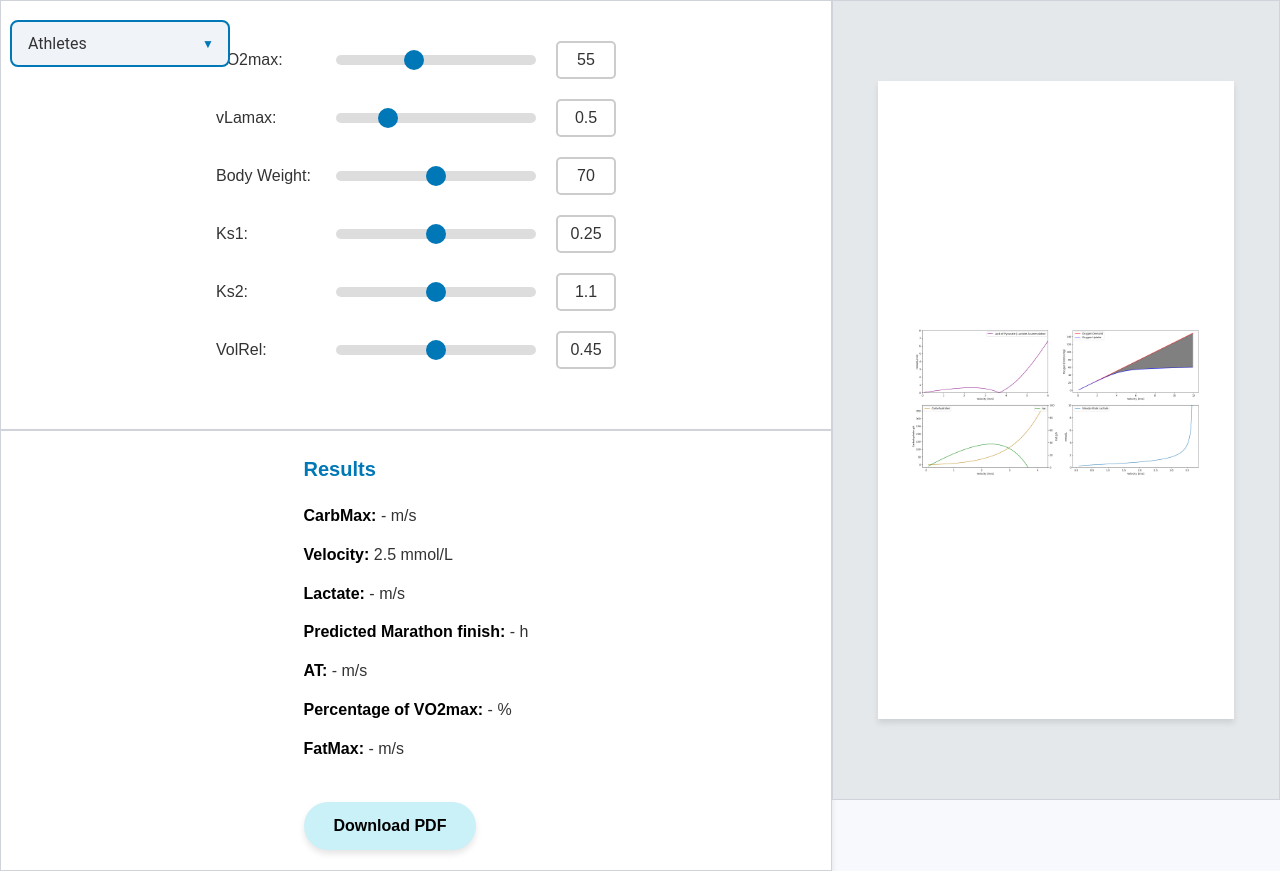
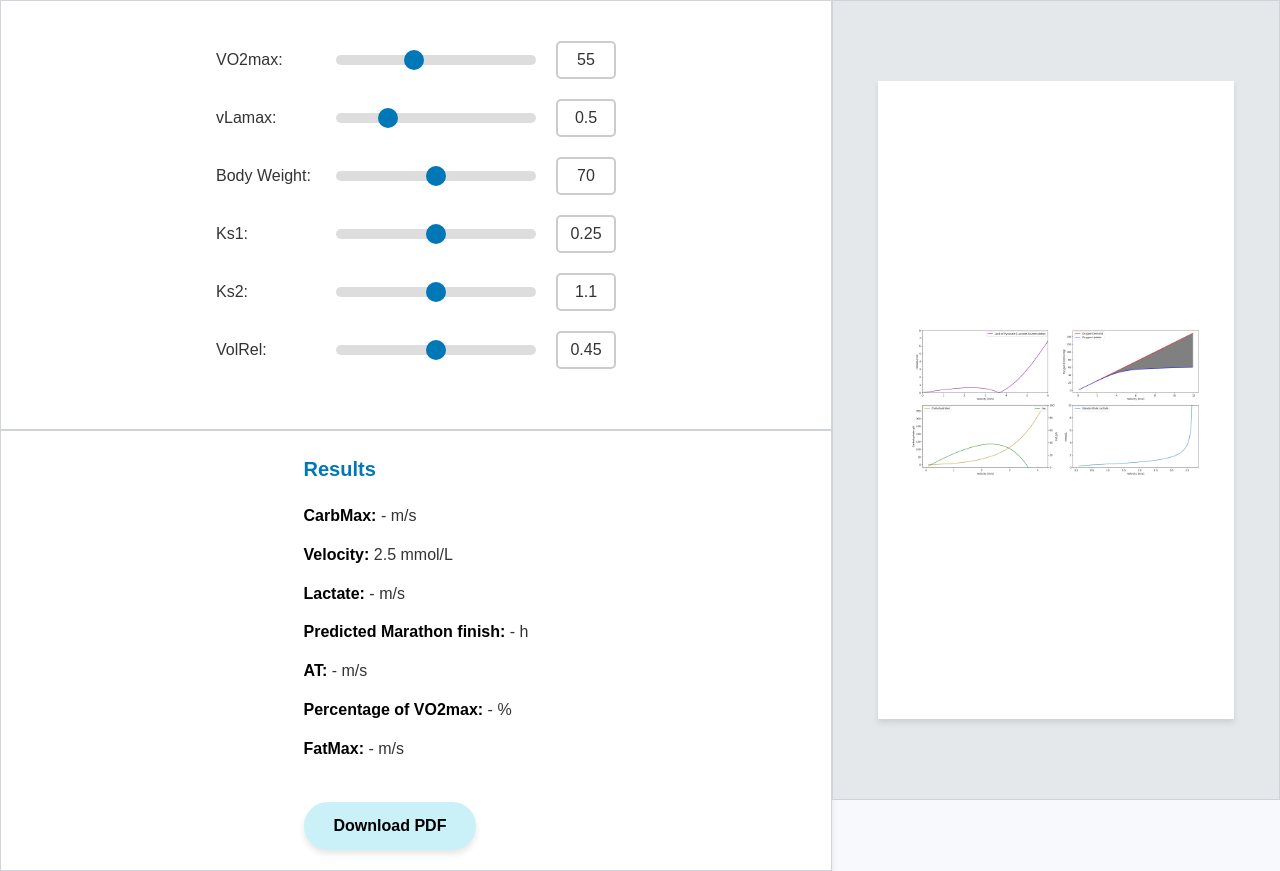
Before and after one commit to Mr-MubelBubel/VO2-max-prediction, a Flask app: page / in a window 1280 px wide. Run offline with Flask 3, Linux system fonts and the light colour scheme; some libraries are stand-ins or nearby versions.

Commit message:
Revert "added dropdown menu - functionality missing"
This reverts commit 98e8acb28e0c819b4ddc72237f56983fd9832bb4.

```diff
--- a/static/index.js
+++ b/static/index.js
@@ -27,118 +27,3 @@ for (const i of [1, 2, 3, 4, 5, 6]) {
             })
     })
 }
-
-function generatePDF() {
-    const { jsPDF } = window.jspdf;
-    const pdf = new jsPDF();
-
-    // Set modern font and style
-    pdf.setFont("Helvetica", "normal");
-    pdf.setFontSize(12);
-
-    // Plot image source
-    const plotImageSrc = document.getElementById('plot-pic').src;
-
-    // Box 1 slider values
-    const box1Values = {
-        vo2Max: document.getElementById('slider1').value,
-        vLamax: document.getElementById('slider2').value,
-        bodyWeight: document.getElementById('slider3').value,
-        ks1: document.getElementById('slider4').value,
-        ks2: document.getElementById('slider5').value,
-        volRel: document.getElementById('slider6').value
-    };
-
-    // Box 1 labels and units
-    const box1Labels = [
-        'VO2max',
-        'vLamax',
-        'Body Weight',
-        'Ks1',
-        'Ks2',
-        'VolRel'
-    ];
-    const box1units = [
-        'ml/kg/min',
-        'mmol/l',
-        'kg',
-        '',
-        '',
-        '%'
-    ];
-
-    // Box 2 values (computed from Flask)
-    const box2Values = {
-        carbMax: document.getElementById('carb-max').innerText,
-        lactate: document.getElementById('lactate').innerText,
-        tPred: document.getElementById('t-pred').innerText,
-        atSpeed: document.getElementById('at-speed').innerText,
-        atPercent: document.getElementById('at-percent').innerText,
-        fatMax: document.getElementById('fat-max').innerText
-    };
-
-    // Box 2 labels and units
-    const box2Labels = [
-        'CarbMax',
-        'Lactate Steady State',
-        'Predicted Marathon Time',
-        'AT Speed',
-        'AT Percent',
-        'FatMax'
-    ];
-    const box2units = [
-        'm/s',
-        'm/s',
-        'h',
-        'm/s',
-        '% of VO2max',
-        'm/s'
-    ];
-
-    // Add Box 1 slider values (above the plot) with modern styling
-    pdf.setFont("Helvetica", "bold")
-    pdf.setFontSize(16);
-    pdf.text('Athlete Data:', 20, 20);
-
-    pdf.setFont("Helvetica", "normal")
-    pdf.setFontSize(12);
-    pdf.setTextColor(60, 60, 60);
-    let yPosition = 30;
-    Object.keys(box1Values).forEach((key, index) => {
-        pdf.text(`${box1Labels[index]}: ${box1Values[key]} ${box1units[index]}`, 20, yPosition);
-        yPosition += 10;
-    });
-
-    // Load and add the plot image to the PDF
-    const img = new Image();
-    img.src = plotImageSrc;
-    img.onload = function() {
-        // Add the plot image
-        yPosition += 10;
-        pdf.addImage(img, 'PNG', 20, yPosition, 170, 100); // Adjust size as needed
-        yPosition += 110;  // Adjust for plot height
-
-        // Add Box 2 values (below the plot) with modern styling
-        pdf.setFont("Helvetica", "bold")
-        pdf.setFontSize(16);
-        pdf.text('Performance Metrics:', 20, yPosition);
-
-        pdf.setFont("Helvetica", "normal")
-        pdf.setFontSize(12);
-        pdf.setTextColor(60, 60, 60);
-        yPosition += 10;
-        Object.keys(box2Values).forEach((key, index) => {
-            pdf.text(`${box2Labels[index]}: ${box2Values[key]} ${box2units[index]}`, 20, yPosition);
-            yPosition += 10;
-        });
-
-        // Set final font style and download PDF
-        pdf.setFont("Helvetica", "normal");
-        pdf.setFontSize(10);
-        pdf.setTextColor(100, 100, 100);
-        pdf.text("Generated with ...", 20, yPosition + 20);
-
-        // Save the PDF
-        pdf.save("plot_with_values.pdf");
-    };
-}
--- a/static/style.css
+++ b/static/style.css
@@ -52,74 +52,6 @@ body, html {
     box-shadow: 0 4px 6px rgba(0, 0, 0, 0.1);
 }
 
-/* Styling for the Dropdown Wrapper */
-.dropdown-wrapper {
-    position: relative;
-    display: inline-block;
-    width: 220px;
-    margin-top: 10px;
-    font-family: 'Arial', sans-serif;
-}
-
-/* Custom Select Styling */
-.custom-select select {
-    appearance: none; /* Remove default arrow for most browsers */
-    -webkit-appearance: none; /* Remove default arrow in WebKit-based browsers */
-    -moz-appearance: none; /* Remove default arrow in Firefox */
-    width: 100%;
-    padding: 12px 16px;
-    font-size: 16px;
-    border: 2px solid #0077B6;
-    border-radius: 8px;
-    background-color: #F0F4F8;
-    color: #333;
-    cursor: pointer;
-    outline: none;
-    transition: all 0.3s ease;
-    font-family: 'Roboto', sans-serif;
-}
-
-/* Hover and focus states for select */
-.custom-select select:hover, .custom-select select:focus {
-    border-color: #03045E;
-    background-color: #fff;
-}
-
-/* Add a custom arrow using a background image */
-.custom-select {
-    position: relative;
-}
-
-.custom-select::after {
-    content: '\25BC'; /* Unicode for downward arrow */
-    position: absolute;
-    top: 50%;
-    right: 16px;
-    transform: translateY(-50%);
-    pointer-events: none;
-    color: #0077B6;
-    font-size: 12px;
-}
-
-/* Change arrow color on hover */
-.custom-select select:hover ~ .custom-select::after,
-.custom-select select:focus ~ .custom-select::after {
-    color: #03045E;
-}
-
-/* Style the options */
-.custom-select select option {
-    font-size: 16px;
-    padding: 10px;
-    color: #333;
-}
-
-/* Custom Dropdown for Firefox */
-.custom-select select:-moz-focusring {
-    color: transparent;
-    text-shadow: 0 0 0 #333;
-}
-
 #sliders-container {
     display: flex;
     flex-direction: column;
--- a/templates/index.html
+++ b/templates/index.html
@@ -3,7 +3,7 @@
 <head>
     <meta charset="UTF-8">
     <meta name="viewport" content="width=device-width, initial-scale=1.0">
-    <title>VO2max Toolkit</title>
+    <title>Slider Example</title>
     <link rel="stylesheet" href="../static/style.css">
     <script src="../static/index.js" defer></script>
     <script src="https://cdnjs.cloudflare.com/ajax/libs/jspdf/2.5.1/jspdf.umd.min.js"></script>
@@ -14,16 +14,6 @@
     <div class="left-section">
         <div class="box">
             <form action="" method="POST">
-                <div class="dropdown-wrapper" style="position: absolute; top: 10px; left: 10px;">
-                    <div class="custom-select">
-                        <label for="mode-select"></label>
-                        <select id="mode-select" name="mode-select">
-                            <option value="athletes">Athletes</option>
-                            <option value="cyclists">Cyclists</option>
-                        </select>
-                    </div>
-                </div>
-
                 <div id="sliders-container">
                     <!-- Slider für VO2max -->
                     <div class="slider-wrapper">
@@ -73,13 +63,13 @@
         <div class="box">
             <div id="output-container">
                 <h2>Results</h2>
-                <p><strong>CarbMax:</strong> <span id="carb-max"> - </span><span class="unit-label">m/s</span></p>
+                <p><strong>CarbMax:</strong> <span id="carb-max"> - </span>m/s</p>
                 <p><strong>Velocity:</strong> <span id="vel"> 2.5 </span>mmol/L </p>
-                <p><strong>Lactate:</strong> <span id="lactate"> - </span><span class="unit-label">m/s</span></p>
+                <p><strong>Lactate:</strong> <span id="lactate"> - </span>m/s</p>
                 <p><strong>Predicted Marathon finish:</strong> <span id="t-pred"> - </span>h</p>
-                <p><strong>AT:</strong> <span id="at-speed"> - </span><span class="unit-label">m/s</span></p>
+                <p><strong>AT:</strong> <span id="at-speed"> - </span>m/s</p>
                 <p><strong>Percentage of VO2max:</strong> <span id="at-percent"> - </span>%</p>
-                <p><strong>FatMax:</strong> <span id="fat-max"> - </span><span class="unit-label">m/s</span></p>
+                <p><strong>FatMax:</strong> <span id="fat-max"> - </span>m/s</p>
                 <br>
                 <!-- Button to trigger PDF generation -->
                 <button class="modern-btn" onclick="generatePDF()">Download PDF</button>
@@ -105,6 +95,8 @@
         const slider = document.getElementById(sliderId);
         const numValue = parseFloat(value);
 
+        console.log(`Input Value: ${numValue}`);  // Debugging Ausgabe
+
         // Überprüfen, ob der Wert innerhalb der Slider-Min/Max-Werte liegt
         if (!isNaN(numValue) && numValue >= parseFloat(slider.min) && numValue <= parseFloat(slider.max)) {
             slider.value = numValue;
@@ -113,19 +105,123 @@
         }
     }
 
-    document.getElementById("mode-select").addEventListener("change", function() {
-      let mode = this.value;
+    function generatePDF() {
+    const { jsPDF } = window.jspdf;
+    const pdf = new jsPDF();
 
-      if (mode === "cyclists") {
-        document.querySelectorAll('.unit-label').forEach(function(label) {
-          label.textContent = " W/s";
+    // Set modern font and style
+    pdf.setFont("Helvetica", "normal");
+    pdf.setFontSize(12);
+
+    // Plot image source
+    const plotImageSrc = document.getElementById('plot-pic').src;
+
+    // Box 1 slider values
+    const box1Values = {
+        vo2Max: document.getElementById('slider1').value,
+        vLamax: document.getElementById('slider2').value,
+        bodyWeight: document.getElementById('slider3').value,
+        ks1: document.getElementById('slider4').value,
+        ks2: document.getElementById('slider5').value,
+        volRel: document.getElementById('slider6').value
+    };
+
+    // Box 1 labels and units
+    const box1Labels = [
+        'VO2max',
+        'vLamax',
+        'Body Weight',
+        'Ks1',
+        'Ks2',
+        'VolRel'
+    ];
+    const box1units = [
+        'ml/kg/min',
+        'mmol/l',
+        'kg',
+        '',
+        '',
+        '%'
+    ];
+
+    // Box 2 values (computed from Flask)
+    const box2Values = {
+        carbMax: document.getElementById('carb-max').innerText,
+        lactate: document.getElementById('lactate').innerText,
+        tPred: document.getElementById('t-pred').innerText,
+        atSpeed: document.getElementById('at-speed').innerText,
+        atPercent: document.getElementById('at-percent').innerText,
+        fatMax: document.getElementById('fat-max').innerText
+    };
+
+    // Box 2 labels and units
+    const box2Labels = [
+        'CarbMax',
+        'Lactate Steady State',
+        'Predicted Marathon Time',
+        'AT Speed',
+        'AT Percent',
+        'FatMax'
+    ];
+    const box2units = [
+        'm/s',
+        'm/s',
+        'h',
+        'm/s',
+        '% of VO2max',
+        'm/s'
+    ];
+
+    // Add Box 1 slider values (above the plot) with modern styling
+    pdf.setFont("Helvetica", "bold")
+    pdf.setFontSize(16);
+    pdf.text('Athlete Data:', 20, 20);
+
+    pdf.setFont("Helvetica", "normal")
+    pdf.setFontSize(12);
+    pdf.setTextColor(60, 60, 60);
+    let yPosition = 30;
+    Object.keys(box1Values).forEach((key, index) => {
+        pdf.text(`${box1Labels[index]}: ${box1Values[key]} ${box1units[index]}`, 20, yPosition);
+        yPosition += 10;
+    });
+
+    // Load and add the plot image to the PDF
+    const img = new Image();
+    img.src = plotImageSrc;
+    img.onload = function() {
+        // Add the plot image
+        yPosition += 10;
+        pdf.addImage(img, 'PNG', 20, yPosition, 170, 100); // Adjust size as needed
+        yPosition += 110;  // Adjust for plot height
+
+        // Add Box 2 values (below the plot) with modern styling
+        pdf.setFont("Helvetica", "bold")
+        pdf.setFontSize(16);
+        pdf.text('Performance Metrics:', 20, yPosition);
+
+        pdf.setFont("Helvetica", "normal")
+        pdf.setFontSize(12);
+        pdf.setTextColor(60, 60, 60);
+        yPosition += 10;
+        Object.keys(box2Values).forEach((key, index) => {
+            pdf.text(`${box2Labels[index]}: ${box2Values[key]} ${box2units[index]}`, 20, yPosition);
+            yPosition += 10;
         });
-      } else {
-        document.querySelectorAll('.unit-label').forEach(function(label) {
-          label.textContent = "m/s";
-        });
-      }
-    });
+
+        // Set final font style and download PDF
+        pdf.setFont("Helvetica", "normal");
+        pdf.setFontSize(10);
+        pdf.setTextColor(100, 100, 100);
+        pdf.text("Generated with ...", 20, yPosition + 20);
+
+        // Save the PDF
+        pdf.save("plot_with_values.pdf");
+    };
+}
+
+
+
 </script>
 </body>
 </html>
```
Also changed, not shown: other parts of static/style.css (+20 -20 lines).
